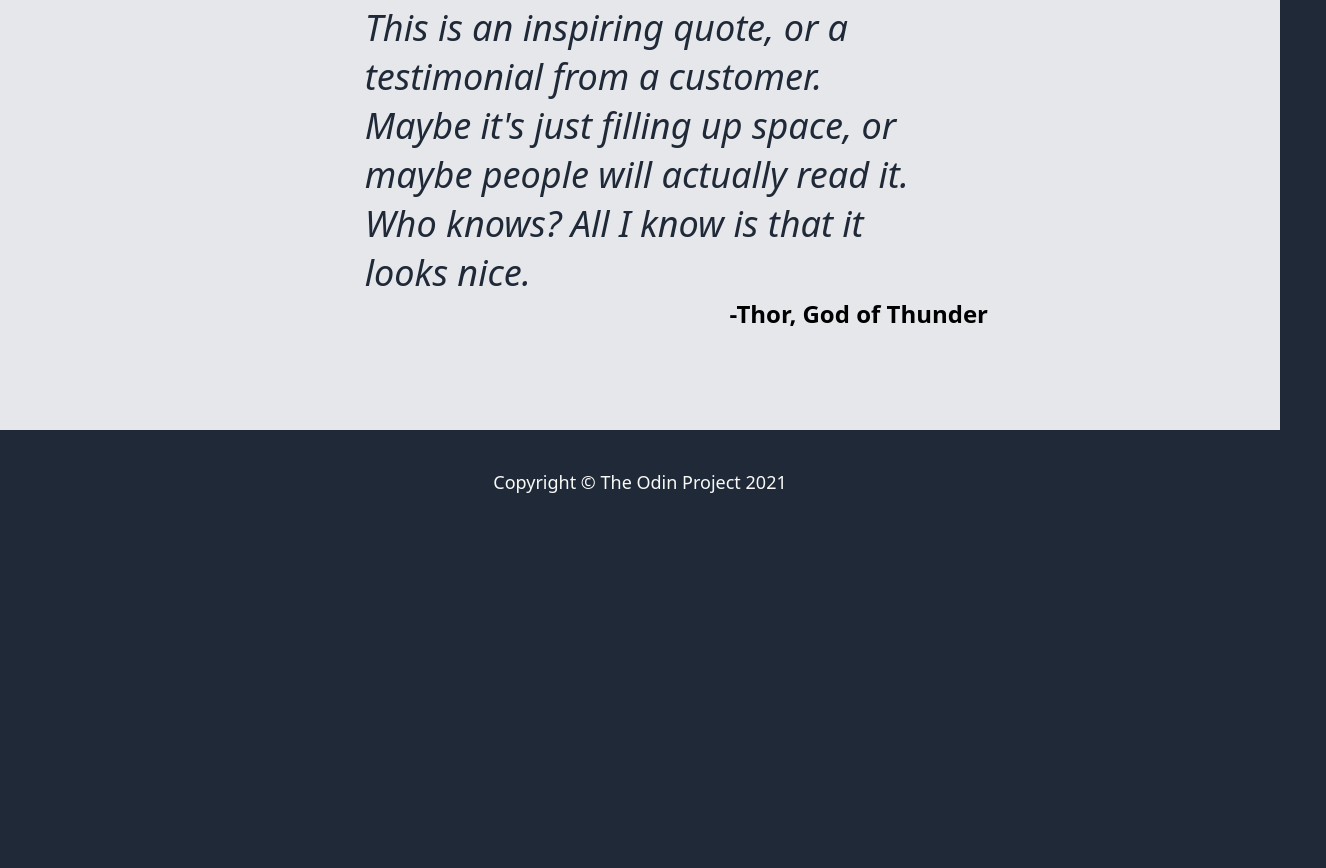
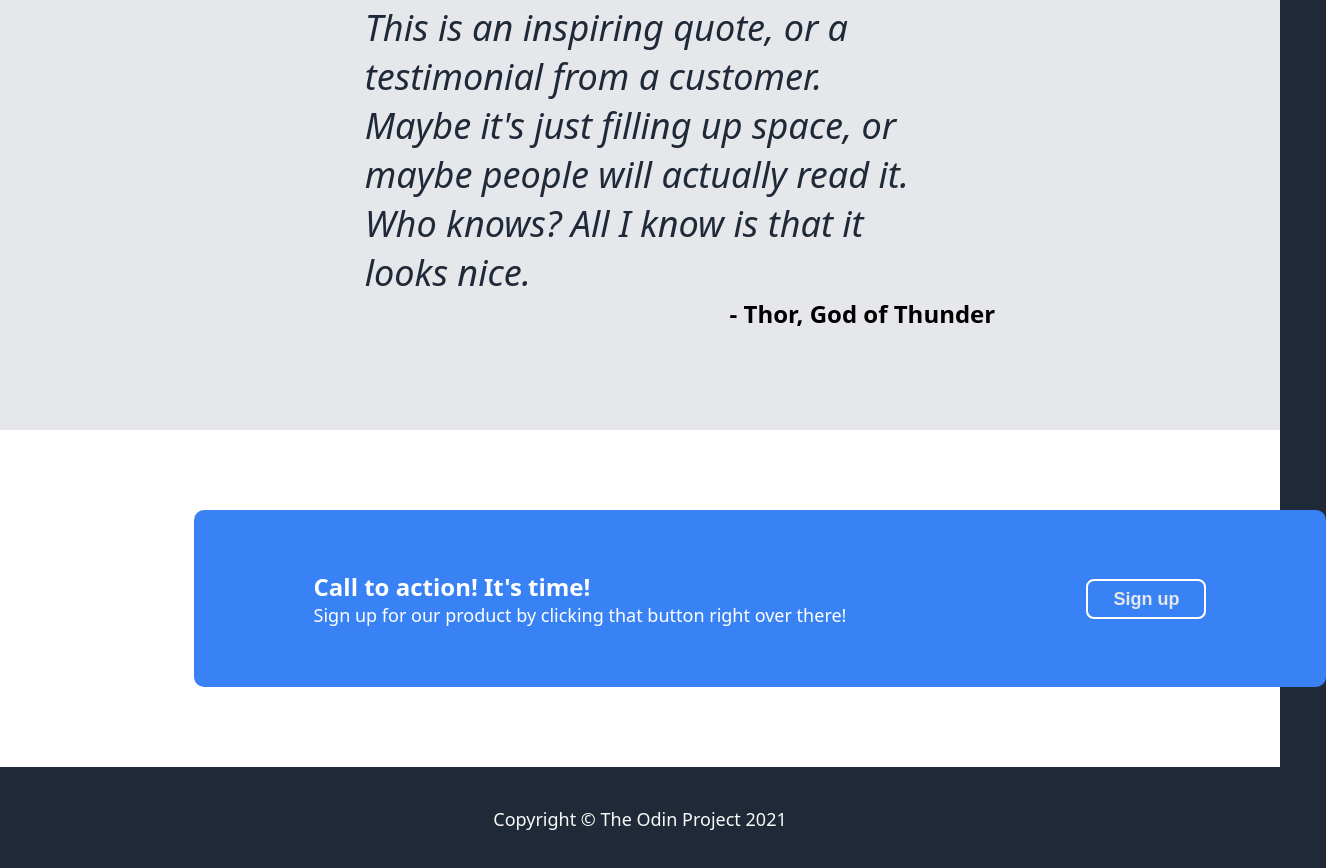
Before and after one commit to Cofman/Project-Landing-Page, a plain HTML site: page index.html in a window 1280 px wide. Shown: the part 1164-2032 px from the top of the page, 1326 px wide, since content can reach past the window. Before the commit the page ends 1698 px from the top, so only its background shows below. Drawn offline with Linux system fonts and the light colour scheme.

Commit message:
add last section
Although landing page is finished, I want to do it
second time. The code is too hard to read and I
believe there is more eathier way to do everything

```diff
--- a/index.html
+++ b/index.html
@@ -26,7 +26,7 @@
             <div class="sec_1_left_small">This website has some subtext that goes here under the main title. It's a smaller
                 font and the color is lower contrast
             </div>
-            <button>Sign up</button>
+            <button><a href="#">Sign up</a></button>
         </div>
         <div class="sec_1_right">this is a placeholder for an image</div>
     </section>
@@ -58,7 +58,21 @@
             This is an inspiring quote, or a testimonial from a customer. Maybe it's just filling up space,
             or maybe people will actually read it. Who knows? All I know is that it looks nice.
         </div>
-        <div class="third_name">-Thor, God of Thunder</div>
+        <div class="third_name">- Thor, God of Thunder</div>
+    </section>
+
+
+    <section class="fourth">
+        <div class="fourth_background">
+            <div class="fourth_content">
+                <div class="fourth_content_left">
+                    <div class="fourth_content_left_up">Call to action! It's time!</div>
+                    <div class="fourth_content_left_down">Sign up for our product by clicking that button right over
+                    there!</div>
+                </div>
+                <div class="fourth_button"><button><a href="#">Sign up</a></button></div>
+            </div>
+        </div>
     </section>
 
     <footer>
@@ -66,9 +80,5 @@
             Copyright © The Odin Project 2021
         </div>
     </footer>
-
-    <section class="fourth">
-
-    </section>
 </body>
 </html>
--- a/styles.css
+++ b/styles.css
@@ -172,6 +172,43 @@ button {
     width: 43%;
 }
 
+.fourth {
+    display: flex;
+    background-color: white;
+    justify-content: center;
+    color: white;
+    padding: 80px;
+}
+
+.fourth_content {
+    display: flex;
+    background-color: #3882F6;
+    width: 100%;
+    padding: 60px 120px;
+    border: none;
+    border-radius: 10px;
+    justify-content: space-between;
+}
+
+.fourth_content_left_up {
+    font-size: 24px;
+    font-weight: 900;
+}
+
+.fourth_content_left_down {
+    font-size: 18px;
+}
+
+.fourth_button {
+    display: flex;
+    align-items: center;
+    justify-content: center;
+}
+
+.fourth_button button {
+    border: solid 2px white;
+}
+
 footer {
     display: flex;
     margin: 0;
```
